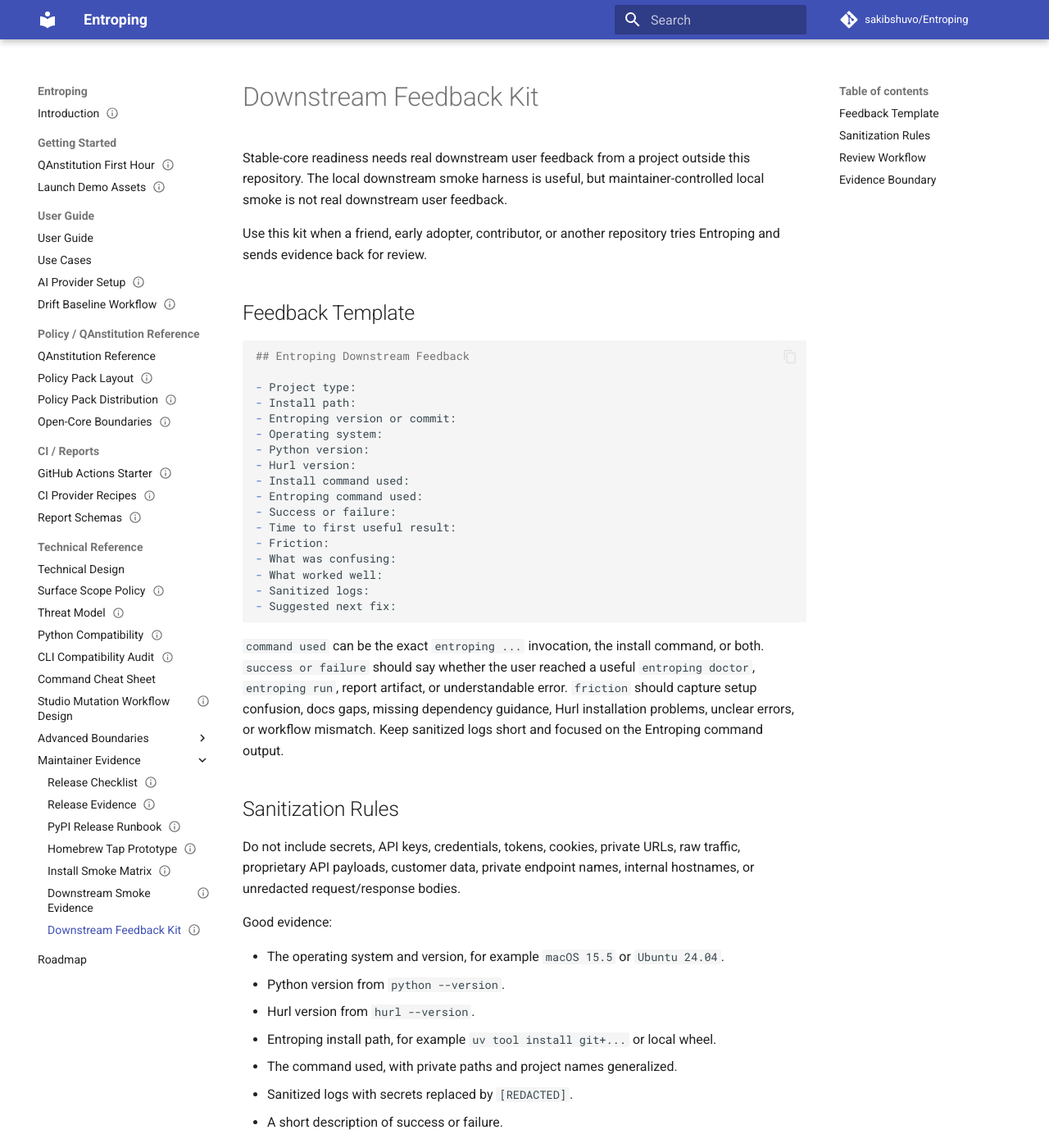
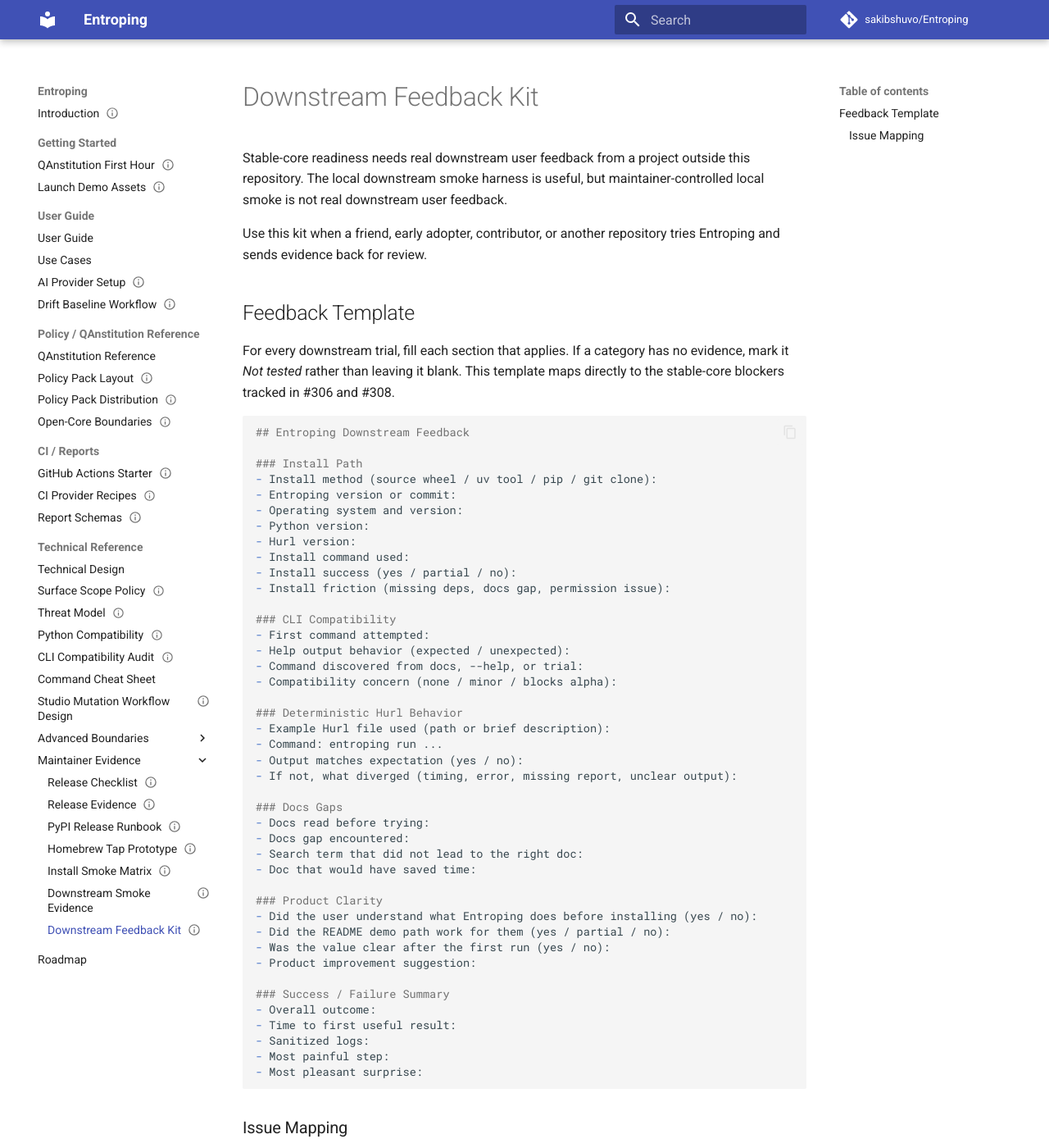
Before and after one commit to sakibshuvo/Entroping, an MkDocs documentation site: the page built from docs/meta/DOWNSTREAM_FEEDBACK_KIT.md, in a window 1280 px wide and 1400 px high. Shown: the whole window at 82% size. Built offline with MkDocs 1.6.1 and Material for MkDocs 9.7.7, drawn with Linux system fonts in a browser that asks for light colours; comment, search, counter and statistics services are not loaded; some of the changed text lies outside the part shown.

Commit message:
docs(feedback): add structured downstream feedback intake template (#1198)
Replace flat feedback template with structured sections for install path,
CLI compatibility, deterministic Hurl behavior, docs gaps, and product
clarity. Add issue mapping table linking each section to #306 and #308.

Closes #1198

````diff
--- a/docs/meta/DOWNSTREAM_FEEDBACK_KIT.md
+++ b/docs/meta/DOWNSTREAM_FEEDBACK_KIT.md
@@ -20,32 +20,66 @@
 
 ## Feedback Template
 
+For every downstream trial, fill each section that applies. If a category has no
+evidence, mark it *Not tested* rather than leaving it blank. This template maps
+directly to the stable-core blockers tracked in #306 and #308.
+
 ```markdown
 ## Entroping Downstream Feedback
 
-- Project type:
-- Install path:
+### Install Path
+- Install method (source wheel / uv tool / pip / git clone):
 - Entroping version or commit:
-- Operating system:
+- Operating system and version:
 - Python version:
 - Hurl version:
 - Install command used:
-- Entroping command used:
-- Success or failure:
+- Install success (yes / partial / no):
+- Install friction (missing deps, docs gap, permission issue):
+
+### CLI Compatibility
+- First command attempted:
+- Help output behavior (expected / unexpected):
+- Command discovered from docs, --help, or trial:
+- Compatibility concern (none / minor / blocks alpha):
+
+### Deterministic Hurl Behavior
+- Example Hurl file used (path or brief description):
+- Command: entroping run ...
+- Output matches expectation (yes / no):
+- If not, what diverged (timing, error, missing report, unclear output):
+
+### Docs Gaps
+- Docs read before trying:
+- Docs gap encountered:
+- Search term that did not lead to the right doc:
+- Doc that would have saved time:
+
+### Product Clarity
+- Did the user understand what Entroping does before installing (yes / no):
+- Did the README demo path work for them (yes / partial / no):
+- Was the value clear after the first run (yes / no):
+- Product improvement suggestion:
+
+### Success / Failure Summary
+- Overall outcome:
 - Time to first useful result:
-- Friction:
-- What was confusing:
-- What worked well:
 - Sanitized logs:
-- Suggested next fix:
+- Most painful step:
+- Most pleasant surprise:
 ```
 
-`command used` can be the exact `entroping ...` invocation, the install command,
-or both. `success or failure` should say whether the user reached a useful
-`entroping doctor`, `entroping run`, report artifact, or understandable error.
-`friction` should capture setup confusion, docs gaps, missing dependency
-guidance, Hurl installation problems, unclear errors, or workflow mismatch.
-Keep sanitized logs short and focused on the Entroping command output.
+### Issue Mapping
+
+| Template section | Relevant issue | Blocker status |
+|-----------------|---------------|----------------|
+| Install Path | #306 real downstream feedback | blocked |
+| CLI Compatibility | #308 compatibility decision | blocked |
+| Docs Gaps | #306, #308 | blocked |
+| Product Clarity | #306 | blocked |
+
+Every filled template that includes sanitized install evidence counts toward
+#306. Compatibility concerns (or absence of them) count toward #308.
 
 ## Sanitization Rules
 
````
